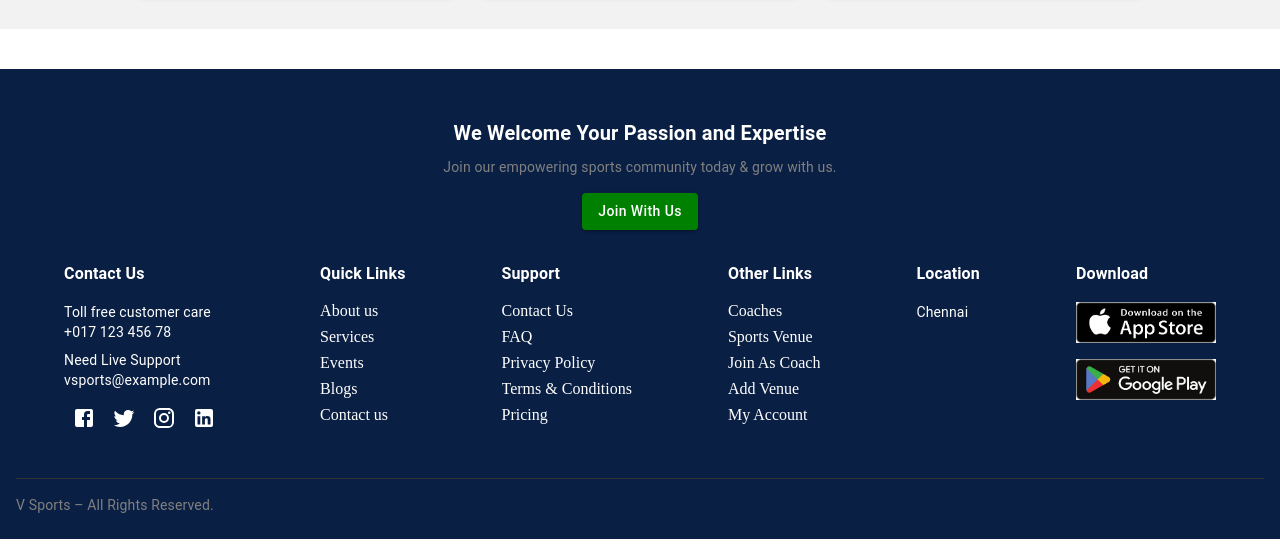
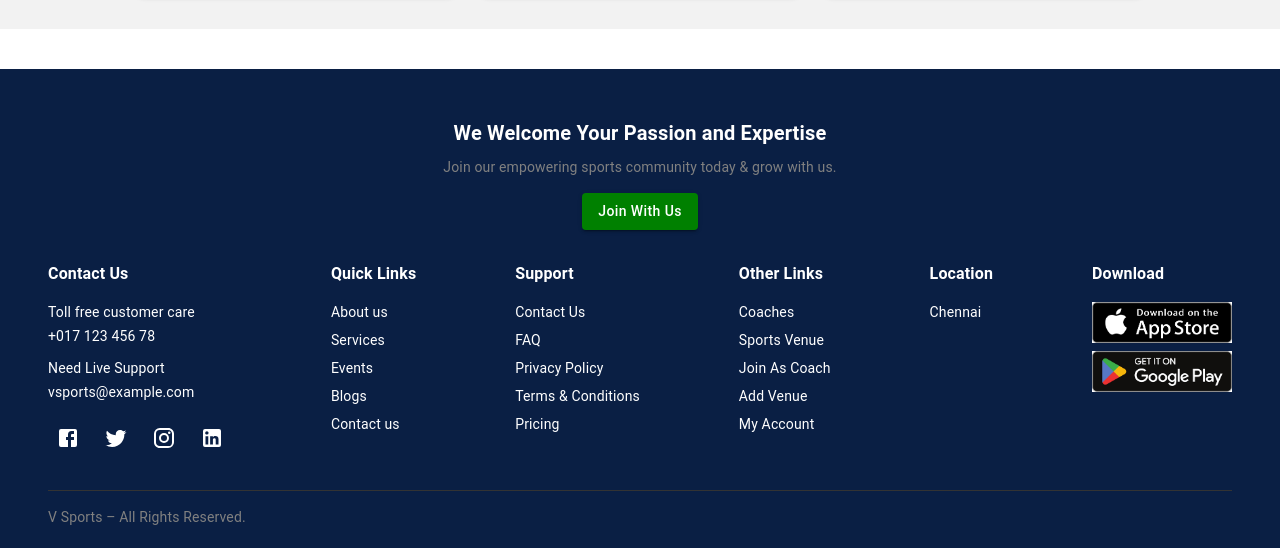
Before and after one commit to RohitVishwakarma8840/Visa, a React (Vite) app: page / in a window 1280 px wide. Shown: the part 1377-1925 px from the top of the page. Built offline with nearby package versions, Linux system fonts and the light colour scheme.

Commit message:
Adding Code

```diff
--- a/src/components/Cards.jsx
+++ b/src/components/Cards.jsx
@@ -4,7 +4,7 @@ import LocationOnIcon from "@mui/icons-material/LocationOn";
 import EventAvailableIcon from "@mui/icons-material/EventAvailable";
 import CalendarMonthIcon from "@mui/icons-material/CalendarMonth";
 
-const Cards = ({ title, description, image, location, availability, rating, reviews,  user, userImage }) => {
+const Cards = ({ title, description, image, location, availability, rating, reviews,  user }) => {
   return (
     <Box
       sx={{
--- a/src/components/Footer.jsx
+++ b/src/components/Footer.jsx
@@ -13,7 +13,7 @@ const Footer = () => {
         mt: 5,
         pt: 6,
         pb: 3,
-        px: { xs: 2, sm: 4, md: 2 },
+        px: { xs: 3, sm: 4, md: 6 },
       }}
     >
       <Box textAlign="center" mb={4}>
@@ -31,120 +31,119 @@ const Footer = () => {
         </Button>
       </Box>
 
-      <Grid container spacing={{ xs: 4, md: 12, sm: 2 }} justifyContent="center">
-        {/* Contact Us */}
+      <Grid container spacing={4} justifyContent="space-between" alignItems="flex-start">
         <Grid item xs={12} sm={6} md={2}>
           <Typography fontWeight="bold" mb={2}>
             Contact Us
           </Typography>
           <Box>
-            <Typography variant="body2">Toll free customer care</Typography>
-            <Typography variant="body2">+017 123 456 78</Typography>
-            <Typography variant="body2" mt={1}>
+            <Typography variant="body2" mb={0.5}>
+              Toll free customer care
+            </Typography>
+            <Typography variant="body2" mb={1.5}>
+              +017 123 456 78
+            </Typography>
+            <Typography variant="body2" mb={0.5}>
               Need Live Support
             </Typography>
-            <Typography variant="body2" sx={{ wordBreak: "break-word" }}>
+            <Typography variant="body2" sx={{ wordBreak: "break-word" }} mb={2}>
               vsports@example.com
             </Typography>
-            <Box mt={1} sx={{ textAlign: 'left' }}>
-              <IconButton sx={{ color: "#fff" }}>
+            <Box sx={{ display: 'flex', gap: 1 }}>
+              <IconButton sx={{ color: "#fff", p: 1 }}>
                 <Facebook />
               </IconButton>
-              <IconButton sx={{ color: "#fff" }}>
+              <IconButton sx={{ color: "#fff", p: 1 }}>
                 <Twitter />
               </IconButton>
-              <IconButton sx={{ color: "#fff" }}>
+              <IconButton sx={{ color: "#fff", p: 1 }}>
                 <Instagram />
               </IconButton>
-              <IconButton sx={{ color: "#fff" }}>
+              <IconButton sx={{ color: "#fff", p: 1 }}>
                 <LinkedIn />
               </IconButton>
             </Box>
           </Box>
         </Grid>
 
-        {/* Quick Links */}
         <Grid item xs={12} sm={6} md={2}>
           <Typography fontWeight="bold" mb={2}>
             Quick Links
           </Typography>
           <Box sx={{ display: 'flex', flexDirection: 'column', gap: 1 }}>
-            <Link href="#" color="inherit" underline="hover" display="block">
+            <Link href="#" color="inherit" underline="hover" variant="body2">
               About us
             </Link>
-            <Link href="#" color="inherit" underline="hover" display="block">
+            <Link href="#" color="inherit" underline="hover" variant="body2">
               Services
             </Link>
-            <Link href="#" color="inherit" underline="hover" display="block">
+            <Link href="#" color="inherit" underline="hover" variant="body2">
               Events
             </Link>
-            <Link href="#" color="inherit" underline="hover" display="block">
+            <Link href="#" color="inherit" underline="hover" variant="body2">
               Blogs
             </Link>
-            <Link href="#" color="inherit" underline="hover" display="block">
+            <Link href="#" color="inherit" underline="hover" variant="body2">
               Contact us
             </Link>
           </Box>
         </Grid>
 
-        {/* Support */}
         <Grid item xs={12} sm={6} md={2}>
           <Typography fontWeight="bold" mb={2}>
             Support
           </Typography>
           <Box sx={{ display: 'flex', flexDirection: 'column', gap: 1 }}>
-            <Link href="#" color="inherit" underline="hover" display="block">
+            <Link href="#" color="inherit" underline="hover" variant="body2">
               Contact Us
             </Link>
-            <Link href="#" color="inherit" underline="hover" display="block">
+            <Link href="#" color="inherit" underline="hover" variant="body2">
               FAQ
             </Link>
-            <Link href="#" color="inherit" underline="hover" display="block">
+            <Link href="#" color="inherit" underline="hover" variant="body2">
               Privacy Policy
             </Link>
-            <Link href="#" color="inherit" underline="hover" display="block">
+            <Link href="#" color="inherit" underline="hover" variant="body2">
               Terms & Conditions
             </Link>
-            <Link href="#" color="inherit" underline="hover" display="block">
+            <Link href="#" color="inherit" underline="hover" variant="body2">
               Pricing
             </Link>
           </Box>
         </Grid>
 
-        {/* Other Links */}
+
         <Grid item xs={12} sm={6} md={2}>
           <Typography fontWeight="bold" mb={2}>
             Other Links
           </Typography>
           <Box sx={{ display: 'flex', flexDirection: 'column', gap: 1 }}>
-            <Link href="#" color="inherit" underline="hover" display="block">
+            <Link href="#" color="inherit" underline="hover" variant="body2">
               Coaches
             </Link>
-            <Link href="#" color="inherit" underline="hover" display="block">
+            <Link href="#" color="inherit" underline="hover" variant="body2">
               Sports Venue
             </Link>
-            <Link href="#" color="inherit" underline="hover" display="block">
+            <Link href="#" color="inherit" underline="hover" variant="body2">
               Join As Coach
             </Link>
-            <Link href="#" color="inherit" underline="hover" display="block">
+            <Link href="#" color="inherit" underline="hover" variant="body2">
               Add Venue
             </Link>
-            <Link href="#" color="inherit" underline="hover" display="block">
+            <Link href="#" color="inherit" underline="hover" variant="body2">
               My Account
             </Link>
           </Box>
         </Grid>
 
-        {/* Location */}
-        <Grid item xs={12} sm={6} md={2}>
+        <Grid item xs={12} sm={6} md={1.5}>
           <Typography fontWeight="bold" mb={2}>
             Location
           </Typography>
           <Typography variant="body2">Chennai</Typography>
         </Grid>
 
-        {/* Download Sect */}
-        <Grid item xs={12} sm={6} md={2}>
+        <Grid item xs={12} sm={6} md={1.5}>
           <Typography fontWeight="bold" mb={2}>
             Download
           </Typography>
@@ -153,19 +152,29 @@ const Footer = () => {
               component="img"
               src="/Apple.png"
               alt="App Store"
-              sx={{ width: 140, mb: 1, cursor: "pointer" }}
+              sx={{
+                width: { xs: 120, md: 140 },
+                height: 'auto',
+                cursor: "pointer",
+                display: 'block'
+              }}
             />
             <Box
               component="img"
               src="google_play.png"
               alt="Google Play"
-              sx={{ width: 140, cursor: "pointer" }}
+              sx={{
+                width: { xs: 120, md: 140 },
+                height: 'auto',
+                cursor: "pointer",
+                display: 'block'
+              }}
             />
           </Box>
         </Grid>
       </Grid>
 
-      <Box textAlign="left" mt={5} borderTop="1px solid #333" pt={2}>
+      <Box textAlign="left" mt={4} borderTop="1px solid #333" pt={2}>
         <Typography variant="body2" color="gray">
           V Sports – All Rights Reserved.
         </Typography>
--- a/src/components/Navbar.jsx
+++ b/src/components/Navbar.jsx
@@ -26,7 +26,7 @@ const Navbar = () => {
         minHeight: '60px',
       }}>
 
-        {/* Logo and Brand Section */}
+        {/* Logo */}
         <Box sx={{
           display: 'flex',
           alignItems: 'center',
@@ -77,7 +77,7 @@ const Navbar = () => {
           </Box>
         </Box>
 
-        {/* Right Section - User Info */}
+
         <Box sx={{
           display: 'flex',
           alignItems: 'center',
```
Also changed, not shown: src/components/Header.jsx (+0 -7 lines).
